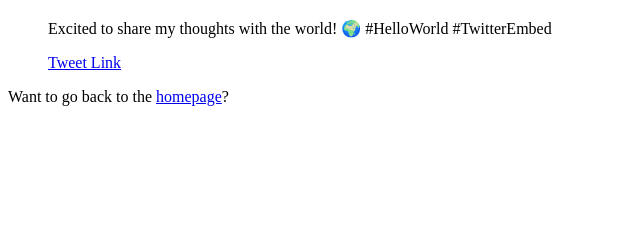
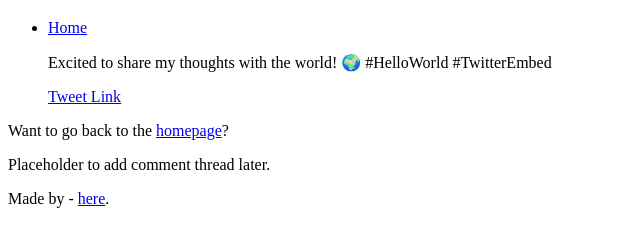
Before and after one commit to Levisnanai/alx_html_css, a plain HTML site: page tweet.html in a window 1280 px wide. Shown: the part 61-308 px from the top of the page, without its empty margins (0-640 px from the left). Drawn offline with Linux system fonts and the light colour scheme.

Commit message:
tweet commit

```diff
--- a/tweet.html
+++ b/tweet.html
@@ -3,11 +3,20 @@
 <head>
     <meta charset="UTF-8">
     <meta name="viewport" content="width=device-width, initial-scale=1.0">
-    <title>My First Webpage</title>
+    <title>My Tweets</title>
 </head>
 <body>
+    <header>
         <h1>Check out my latest tweet!</h1>
-     <!-- Embedding a Tweet -->
+        <nav>
+            <ul>
+                <li><a href="index.html">Home</a></li>
+            </ul>
+        </nav>
+    </header>
+
+    <main>
+        <article>
             <blockquote class="twitter-tweet">
                 <p lang="en" dir="ltr">Excited to share my thoughts with the world! 🌍 #HelloWorld #TwitterEmbed</p>
                 <a href="https://twitter.com/YourTwitterHandle/status/1234567890123456789">Tweet Link</a>
@@ -15,6 +24,15 @@
             <script async src="https://platform.twitter.com/widgets.js" charset="utf-8"></script>
 
             <p>Want to go back to the <a href="index.html">homepage</a>?</p>
+        </article>
 
+        <aside>
+            <p>Placeholder to add comment thread later.</p>
+        </aside>
+    </main>
+
+    <footer>
+        <p>Made by <YOUR NAME> - <a href="<ANY LINK>" target="_blank">here</a>.</p>
+    </footer>
 </body>
 </html>
```
Lines whose indentation alone changed are shown as unchanged.
